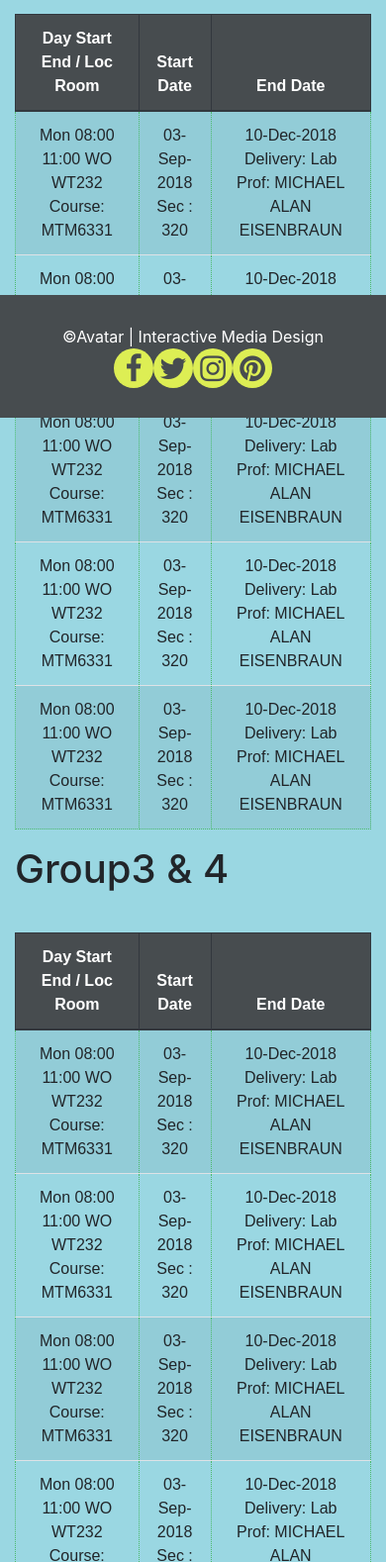
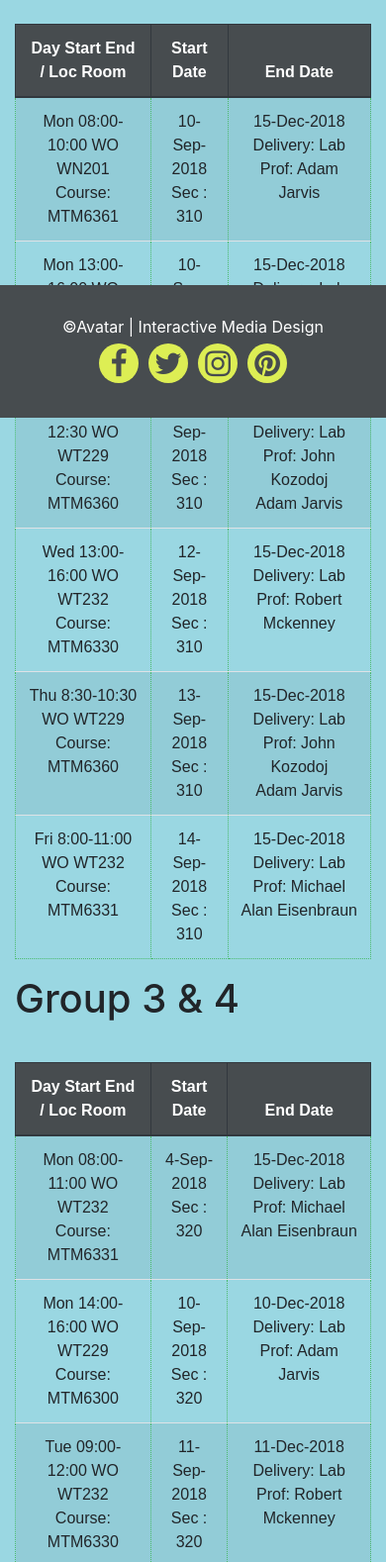
Before and after one commit to MTM6330-F18/Final-Avatar, a website: page course_schedule.html in a window 390 px wide. Shown: the part 422-2000 px from the top of the page at 99% size. Drawn offline with nearby package versions, Linux system fonts and the light colour scheme.

Commit message:
changed Dec6

```diff
--- a/course_schedule.html
+++ b/course_schedule.html
@@ -24,13 +24,13 @@
         <a class="navbar-brand" href="index.html"><img src="imgs/logo.png" alt=""></a>
         <button class="navbar-toggler" type="button" data-toggle="collapse" data-target="#navbarSupportedContent"
               aria-controls="navbarSupportedContent" aria-expanded="false" aria-label="Toggle navigation">
-              <span class="navbar-toggler-icon"></span>
+              <span class="fa fa-navicon"></span>
         </button>
 
         <div class="collapse navbar-collapse" id="navbarSupportedContent">
               <ul class="navbar-nav mr-auto">
                     <li class="nav-item active">
-                          <a class="nav-link" href="#">Course Review <span class="sr-only">(current)</span></a>
+                          <a class="nav-link" href="index.html">Course Review <span class="sr-only">(current)</span></a>
                     </li>
                     <li class="nav-item">
                           <a class="nav-link" href="course_schedule.html">Class Schedule</a>
@@ -73,7 +73,120 @@
 
     <!-- section -->
     <div class="container">
-            <h1>Group1 & 2</h1>
+       <!-- section2 -->
+       <h1>Group 1 & 2</h1>
+       <div class="row">
+               <!-- section -->
+             <div class="col-12 section2">
+                   <table class="table table-striped">
+                           <thead class="thead-dark">
+                             <tr>
+
+                               <th scope="col">Day Start End / Loc Room</th>
+                               <th scope="col">Start Date</th>
+                               <th scope="col">End Date</th>
+                             </tr>
+                           </thead>
+                           <tbody>
+                               <tr>
+
+                                   <td>Mon 08:00-10:00 WO WN201<br>
+                                     Course: MTM6361</td>
+
+
+                                   <td>10-Sep-2018<br>
+                                     Sec : 310
+                                   </td>
+                                   <td>15-Dec-2018<br>
+                                     Delivery: Lab<br>
+                                     Prof: Adam Jarvis
+                                   </td>
+                                 </tr>
+                                 <tr>
+
+                                   <td>Mon 13:00-16:00 WO WT308<br>
+                                     Course: MTM6300
+
+                                   </td>
+                                   <td>10-Sep-2018<br>
+                                     Sec : 310
+                                   </td>
+                                   <td>
+                                     15-Dec-2018 <br>
+                                     Delivery: Lab<br>
+                                     Prof: Hussein Tayrani</td>
+
+                                 </tr>
+                                 <tr>
+
+                                   <td>Tue 08:30-12:30 WO WT229<br>
+                                     Course: MTM6360
+
+                                   </td>
+                                   <td>11-Sep-2018<br>
+                                     Sec : 310
+                                   </td>
+                                   <td>
+                                     15-Dec-2018 <br>
+                                     Delivery: Lab<br>
+                                     Prof: John Kozodoj<br>
+                                   Adam Jarvis</td>
+                                 </tr>
+                                 <tr>
+
+                                   <td>Wed 13:00-16:00 WO WT232<br>
+                                     Course: MTM6330
+
+                                   </td>
+                                   <td>12-Sep-2018<br>
+                                     Sec : 310
+                                   </td>
+                                   <td>
+                                     15-Dec-2018 <br>
+                                     Delivery: Lab<br>
+                                     Prof: Robert Mckenney<br>
+
+                                   </td>
+                                 </tr>
+                                 <tr>
+
+                                   <td>Thu 8:30-10:30 WO WT229<br>
+                                     Course: MTM6360
+
+                                   </td>
+                                   <td>13-Sep-2018<br>
+                                     Sec : 310
+                                   </td>
+                                   <td>
+                                     15-Dec-2018 <br>
+                                     Delivery: Lab<br>
+                                     Prof: John Kozodoj<br>
+                                     Adam Jarvis
+                                   </td>
+                                 </tr>
+                                 <tr>
+
+                                     <td>Fri 8:00-11:00 WO WT232<br>
+                                       Course: MTM6331
+
+                                     </td>
+                                     <td>14-Sep-2018<br>
+                                       Sec : 310
+                                     </td>
+                                     <td>
+                                       15-Dec-2018 <br>
+                                       Delivery: Lab<br>
+                                       Prof: Michael Alan Eisenbraun<br>
+
+                                     </td>
+                                   </tr>
+                           </tbody>
+                         </table>
+
+
+             </div>
+           </div>
+            <h1>Group 3 & 4</h1>
             <div class="row">
                 <!-- section1-->
               <div class="col-12 section1">
@@ -89,73 +202,93 @@
                             <tbody>
                                 <tr>
 
-                                <td>Mon 08:00 11:00 WO WT232<br>
+                                    <td>Mon 08:00-11:00 WO WT232<br>
                                       Course: MTM6331</td>
 
 
-                                <td>03-Sep-2018<br>
+                                    <td>4-Sep-2018<br>
                                       Sec : 320
                                     </td>
-                                <td>10-Dec-2018<br>
+                                    <td>15-Dec-2018<br>
                                       Delivery: Lab<br>
-                                  Prof: MICHAEL ALAN EISENBRAUN
+                                      Prof: Michael Alan Eisenbraun
                                     </td>
                                   </tr>
                                   <tr>
 
-                                <td>Mon 08:00 11:00 WO WT232<br>
-                                  Course: MTM6331
+                                    <td>Mon 14:00-16:00 WO WT229<br>
+                                      Course: MTM6300
 
                                     </td>
-                                <td>03-Sep-2018<br>
+                                    <td>10-Sep-2018<br>
                                       Sec : 320
                                     </td>
                                     <td>
                                       10-Dec-2018 <br>
                                       Delivery: Lab<br>
-                                  Prof: MICHAEL ALAN EISENBRAUN</td>
+                                      Prof: Adam Jarvis</td>
                                   </tr>
                                   <tr>
 
-                                <td>Mon 08:00 11:00 WO WT232<br>
-                                  Course: MTM6331
+                                    <td>Tue 09:00-12:00 WO WT232<br>
+                                      Course: MTM6330
 
                                     </td>
-                                <td>03-Sep-2018<br>
+                                    <td>11-Sep-2018<br>
                                       Sec : 320
                                     </td>
                                     <td>
-                                  10-Dec-2018 <br>
+                                      11-Dec-2018 <br>
                                       Delivery: Lab<br>
-                                  Prof: MICHAEL ALAN EISENBRAUN</td>
+                                      Prof: Robert Mckenney</td>
                                   </tr>
                                   <tr>
 
-                                <td>Mon 08:00 11:00 WO WT232<br>
-                                  Course: MTM6331
+                                    <td>Tue 13:00-17:00 WO WT229<br>
+                                      Course: MTM6360
 
                                     </td>
-                                <td>03-Sep-2018<br>
+                                    <td>11-Sep-2018<br>
                                       Sec : 320
                                     </td>
                                     <td>
-                                  10-Dec-2018 <br>
+                                      15-Dec-2018 <br>
                                       Delivery: Lab<br>
-                                  Prof: MICHAEL ALAN EISENBRAUN</td>
+                                      Prof: John Kozodoj<br>
+                                      Adam Jarvis
+                                    </td>
                                   </tr>
                                   <tr>
 
-                                <td>Mon 08:00 11:00 WO WT232<br>
-                                  Course: MTM6331
+                                    <td>Thu 10:30-12:30 WO WT229<br>
+                                      Course: MTM6360
 
                                     </td>
-                                <td>03-Sep-2018<br>
+                                    <td>06-Sep-2018<br>
                                       Sec : 320
                                     </td>
                                     <td>
-                                  10-Dec-2018 <br>
+                                      15-Dec-2018 <br>
                                       Delivery: Lab<br>
-                                  Prof: MICHAEL ALAN EISENBRAUN</td>
+                                      Prof: John Kozodoj<br>
+                                      Adam Jarvis
+                                    </td>
+                                  </tr>
+                                  <tr>
+
+                                      <td>Thu 15:00-18:00 WO WT202<br>
+                                        Course: MTM6300
+
+                                      </td>
+                                      <td>06-Sep-2018<br>
+                                        Sec : 320
+                                      </td>
+                                      <td>
+                                        15-Dec-2018 <br>
+                                        Delivery: Lab<br>
+                                        Prof: Hussein Tayrani<br>
+
+                                      </td>
                                     </tr>
                             </tbody>
                           </table>
@@ -163,8 +296,9 @@
 
               </div>
             </div>
-            <!-- section2 -->
-                <h1>Group3 & 4</h1>
+
+                <!-- section3 -->
+                <h1>Group 5 & 6</h1>
             <div class="row">
                     <!-- section -->
                   <div class="col-12 section2">
@@ -180,164 +314,96 @@
                                 <tbody>
                                     <tr>
 
-                                    <td>Mon 08:00 11:00 WO WT232<br>
-                                      Course: MTM6331</td>
+                                        <td>Mon 08:00-10:00 WO WN201<br>
+                                          Course: MTM6361</td>
 
 
-                                    <td>03-Sep-2018<br>
-                                      Sec : 320
+                                        <td>10-Sep-2018<br>
+                                          Sec : 330
                                         </td>
-                                    <td>10-Dec-2018<br>
+                                        <td>15-Dec-2018<br>
                                           Delivery: Lab<br>
-                                      Prof: MICHAEL ALAN EISENBRAUN
+                                          Prof: Adam Jarvis
                                         </td>
                                       </tr>
                                       <tr>
 
-                                    <td>Mon 08:00 11:00 WO WT232<br>
-                                      Course: MTM6331
+                                        <td>Tue 8:30-12:30 WO WT29<br>
+                                          Course: MTM6360
 
                                         </td>
-                                    <td>03-Sep-2018<br>
-                                      Sec : 320
+                                        <td>11-Sep-2018<br>
+                                          Sec : 330
                                         </td>
                                         <td>
-                                      10-Dec-2018 <br>
+                                          15-Dec-2018 <br>
                                           Delivery: Lab<br>
-                                      Prof: MICHAEL ALAN EISENBRAUN</td>
+                                          Prof: John Kozodoj<br>
+                                        Adam Jarvis</td>
+
                                       </tr>
                                       <tr>
 
-                                    <td>Mon 08:00 11:00 WO WT232<br>
-                                      Course: MTM6331
+                                        <td>Wed 09:00-12:00 WO WT308<br>
+                                          Course: MTM6300
 
                                         </td>
-                                    <td>03-Sep-2018<br>
-                                      Sec : 320
+                                        <td>12-Sep-2018<br>
+                                          Sec : 330
                                         </td>
                                         <td>
-                                      10-Dec-2018 <br>
+                                          15-Dec-2018 <br>
                                           Delivery: Lab<br>
-                                      Prof: MICHAEL ALAN EISENBRAUN</td>
-                                  </tr>
-                                  <tr>
-
-                                    <td>Mon 08:00 11:00 WO WT232<br>
-                                      Course: MTM6331
-
-                                    </td>
-                                    <td>03-Sep-2018<br>
-                                      Sec : 320
-                                    </td>
-                                    <td>
-                                      10-Dec-2018 <br>
-                                      Delivery: Lab<br>
-                                      Prof: MICHAEL ALAN EISENBRAUN</td>
-                                  </tr>
-                                  <tr>
-
-                                    <td>Mon 08:00 11:00 WO WT232<br>
-                                      Course: MTM6331
-
-                                    </td>
-                                    <td>03-Sep-2018<br>
-                                      Sec : 320
-                                    </td>
-                                    <td>
-                                      10-Dec-2018 <br>
-                                      Delivery: Lab<br>
-                                      Prof: MICHAEL ALAN EISENBRAUN</td>
-                                  </tr>
-                                </tbody>
-                              </table>
-
-
-                  </div>
-                </div>
-                <!-- section3 -->
-                <h1>Group5 & 6</h1>
-            <div class="row">
-                    <!-- section -->
-                  <div class="col-12 section2">
-                        <table class="table table-striped">
-                                <thead class="thead-dark">
-                                  <tr>
-
-                                    <th scope="col">Day Start End / Loc Room</th>
-                                    <th scope="col">Start Date</th>
-                                    <th scope="col">End Date</th>
-                                  </tr>
-                                </thead>
-                                <tbody>
-                                  <tr>
-
-                                    <td>Mon 08:00 11:00 WO WT232<br>
-                                      Course: MTM6331</td>
-
-
-                                    <td>03-Sep-2018<br>
-                                      Sec : 320
-                                    </td>
-                                    <td>10-Dec-2018<br>
-                                      Delivery: Lab<br>
-                                      Prof: MICHAEL ALAN EISENBRAUN
+                                          Prof: Hussein Tayrani<br>
                                       </td>
                                       </tr>
                                       <tr>
 
-                                    <td>Mon 08:00 11:00 WO WT232<br>
+                                        <td>Wed 13:00-16:00 WO WT232<br>
+                                          Course: MTM6330
+
+                                        </td>
+                                        <td>12-Sep-2018<br>
+                                          Sec : 330
+                                        </td>
+                                        <td>
+                                          15-Dec-2018 <br>
+                                          Delivery: Lab<br>
+                                          Prof: Robert Mckenney<br>
+
+                                        </td>
+                                      </tr>
+                                      <tr>
+
+                                        <td>Thu 8:30-10:30 WO WT229<br>
+                                          Course: MTM6360
+
+                                        </td>
+                                        <td>13-Sep-2018<br>
+                                          Sec : 330
+                                        </td>
+                                        <td>
+                                          15-Dec-2018 <br>
+                                          Delivery: Lab<br>
+                                          Prof: John Kozodoj<br>
+                                          Adam Jarvis
+                                        </td>
+                                      </tr>
+                                      <tr>
+
+                                          <td>Fri 8:00-11:00 WO WT232<br>
                                             Course: MTM6331
 
                                           </td>
-                                    <td>03-Sep-2018<br>
-                                      Sec : 320
+                                          <td>14-Sep-2018<br>
+                                            Sec : 330
                                           </td>
                                           <td>
-                                      10-Dec-2018 <br>
+                                            15-Dec-2018 <br>
                                             Delivery: Lab<br>
-                                      Prof: MICHAEL ALAN EISENBRAUN</td>
-                                  </tr>
-                                  <tr>
-
-                                    <td>Mon 08:00 11:00 WO WT232<br>
-                                      Course: MTM6331
+                                            Prof: Michael Alan Eisenbraun<br>
 
                                           </td>
-                                    <td>03-Sep-2018<br>
-                                      Sec : 320
-                                    </td>
-                                    <td>
-                                      10-Dec-2018 <br>
-                                      Delivery: Lab<br>
-                                      Prof: MICHAEL ALAN EISENBRAUN</td>
-                                  </tr>
-                                  <tr>
-
-                                    <td>Mon 08:00 11:00 WO WT232<br>
-                                      Course: MTM6331
-
-                                    </td>
-                                    <td>03-Sep-2018<br>
-                                      Sec : 320
-                                    </td>
-                                    <td>
-                                      10-Dec-2018 <br>
-                                      Delivery: Lab<br>
-                                      Prof: MICHAEL ALAN EISENBRAUN</td>
-                                  </tr>
-                                  <tr>
-
-                                    <td>Mon 08:00 11:00 WO WT232<br>
-                                      Course: MTM6331
-
-                                    </td>
-                                    <td>03-Sep-2018<br>
-                                      Sec : 320
-                                    </td>
-                                    <td>
-                                      10-Dec-2018 <br>
-                                      Delivery: Lab<br>
-                                      Prof: MICHAEL ALAN EISENBRAUN</td>
                                         </tr>
                                 </tbody>
                               </table>
--- a/scss/main.scss
+++ b/scss/main.scss
@@ -42,7 +42,7 @@ nav div {
 }
 
 .navbar-brand img {
-  width: 20%;
+  width: 50px;
   margin-left: 5%;
 }
 #navbarSupportedContent, .bg-light, .navbar-lg .navbar-collapse {
@@ -215,7 +215,14 @@ border-radius: .25rem;
     padding: 0;
   }
 /* slide2 */
-/* log in */
+.main-index {
+  margin-top:3em;
+}
+.main-index h1{
+ text-align: center;
+}
+// index page
+
 // grading
 table {
   border-collapse: collapse;
@@ -240,6 +247,10 @@ td {
 }
 .table .thead-dark th{
   background-color:#474c4f;
+}
+#btn1, #btn2 {
+  display: block;
+margin: auto;
 }
 @import url(https://fonts.googleapis.com/css?family=Roboto:300);
 /* Look at console */
@@ -350,6 +361,9 @@ color:#4c474f;
 .socialMedia {
 justify-content: center;
 }
+.socialMedia a {
+  margin:5px;
+  }
 .fa {
 font-size: 30px;
 width: 40px;
@@ -469,7 +483,9 @@ border-radius: .25rem;
 
   margin: 0 auto;
   }
-
+  .fa-navicon{
+    color:#b3b3b3 !important;
+  }
 @media screen and (min-width:768px) {
   .login-page {
     padding-top: 40px;
@@ -494,7 +510,9 @@ border-radius: .25rem;
         .title{
           text-align: left;
         }
-
+        #btn1, #btn2 {
+        margin: 0px;
+        }
 
 }
 
```
Also changed, not shown: ProjectManage.html (+3 -19 lines), hussein.html (+1 -1 lines), index.html (+2 -2 lines), michael.html (+1 -1 lines), robert.html (+1 -1 lines), sever-sideWebDevelopment.html (+1 -1 lines), css/main.css, css/min/main.css. Lines whose indentation alone changed are shown as unchanged.
